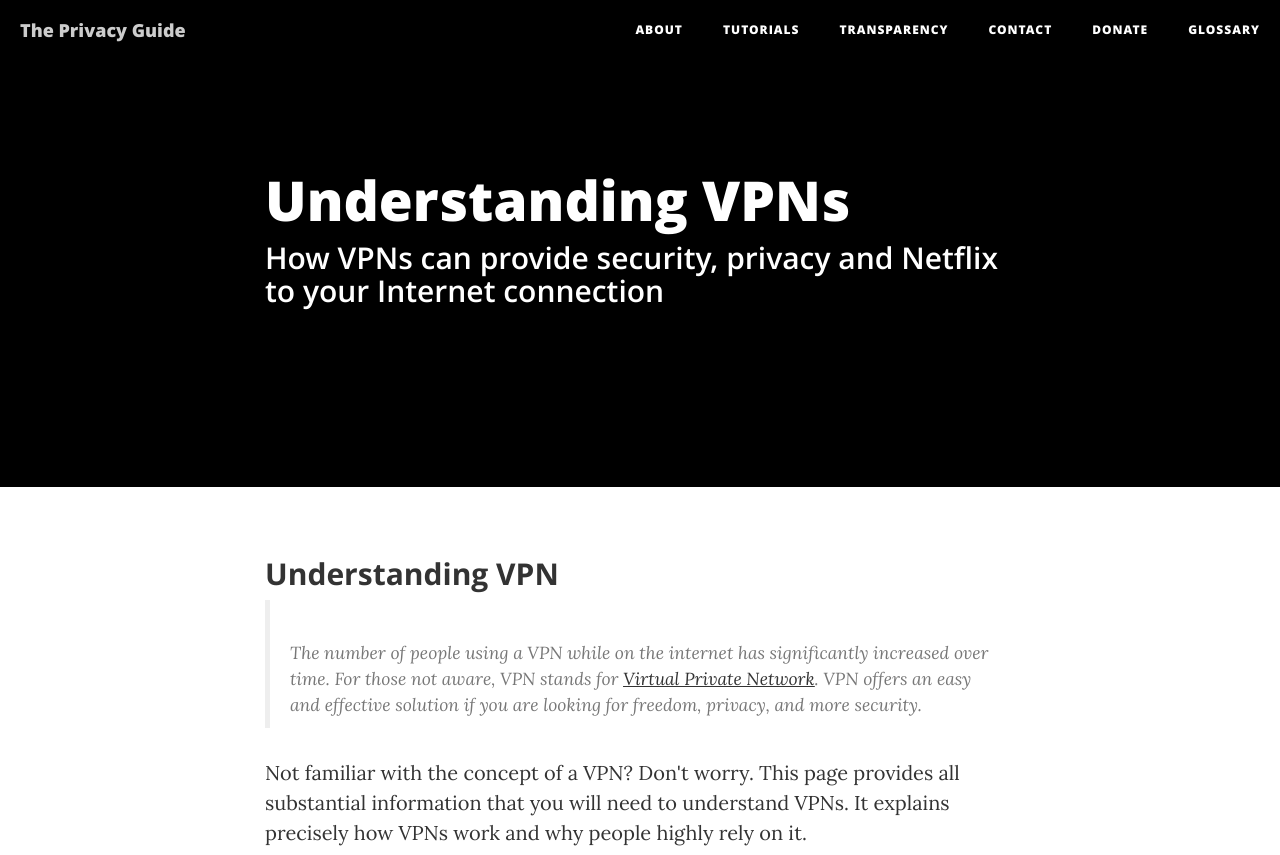
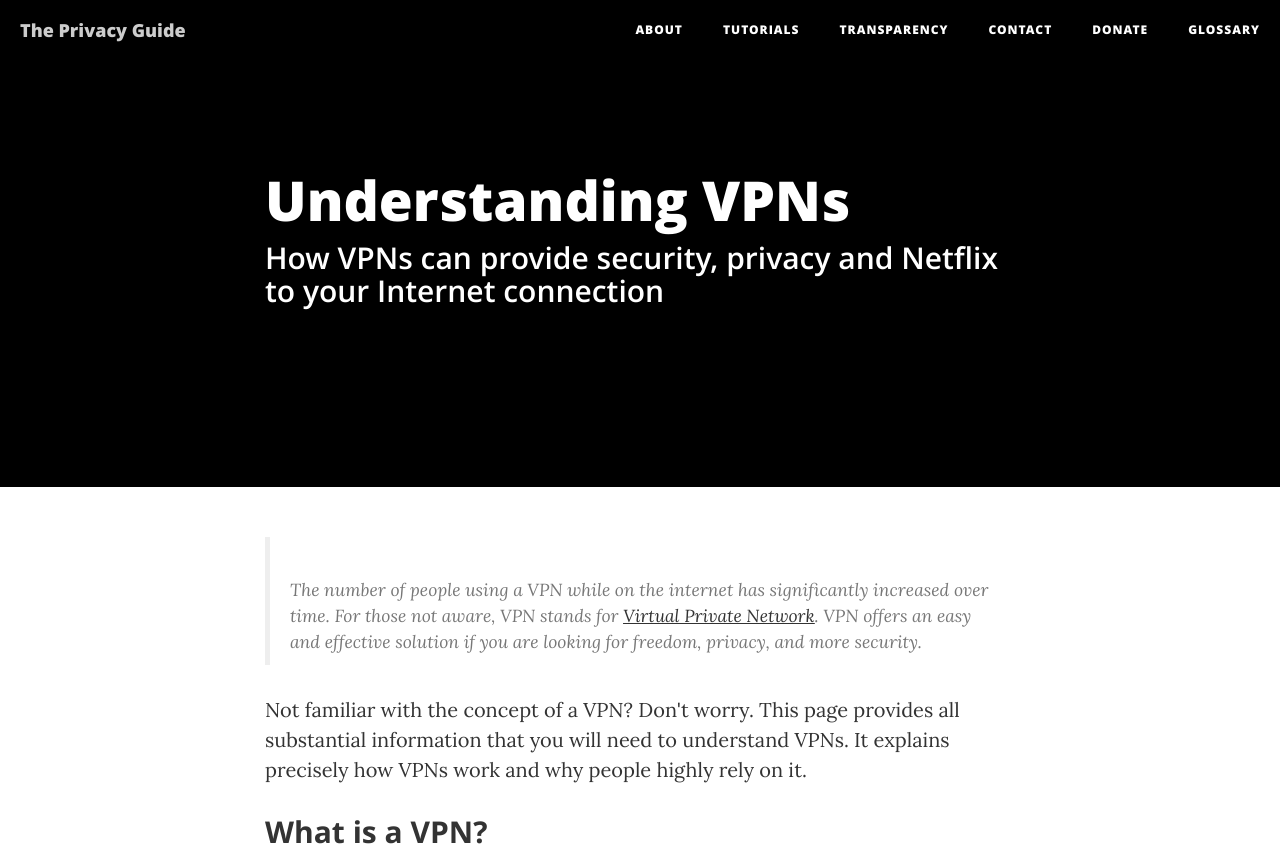
Before and after one commit to yangmiao-123/theprivacyguide, a plain HTML site: page tutorials/understanding-vpns.html in a window 1280 px wide. Shown: the top 855 px of the page. Drawn offline with Linux system fonts and the light colour scheme.

Commit message:
Update understanding-vpns.html

```diff
--- a/tutorials/understanding-vpns.html
+++ b/tutorials/understanding-vpns.html
@@ -112,8 +112,6 @@
         <div class="container">
             <div class="row">
                 <div class="col-lg-8 col-lg-offset-2 col-md-10 col-md-offset-1">
-<h2><strong><b>Understanding VPN</b></strong></h2>
-
 <blockquote><p>The number of people using a VPN while on the internet has significantly increased over time. For those not aware, VPN stands for <a href="https://www.cisco.com/c/en/us/products/security/vpn-endpoint-security-clients/what-is-vpn.html"><u>Virtual Private Network</u></a>. VPN offers an easy and effective solution if you are looking for freedom, privacy, and more security. </p></blockquote>
 
 <p>Not familiar with the concept of a VPN? Don't worry. This page provides all substantial information that you will need to understand VPNs. It explains precisely how VPNs work and why people highly rely on it. </p>
```
